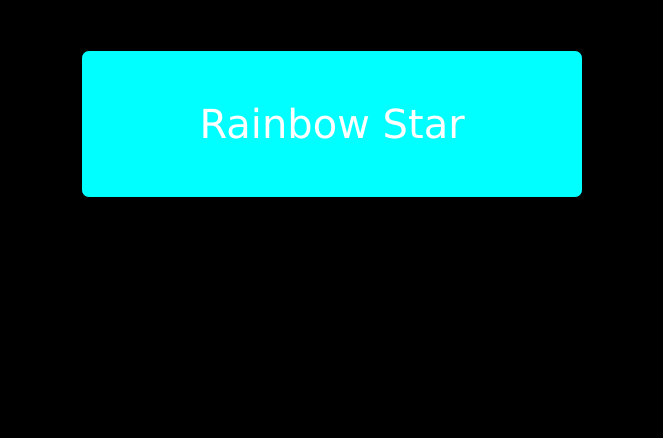
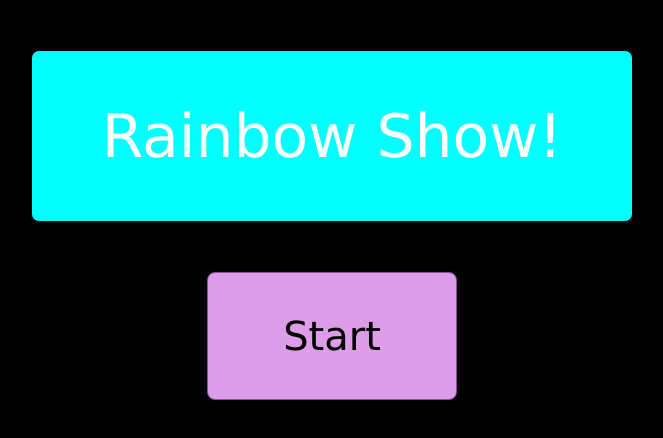
Before and after one commit to lmacoine/colors, a plain HTML site: page index.html in a window 1280 px wide. Shown: the whole page, without its empty margins (308-971 px from the left). Drawn offline with Linux system fonts and the light colour scheme.

Commit message:
change html, css

```diff
--- a/css/styles.css
+++ b/css/styles.css
@@ -4,8 +4,9 @@ body {
 }
 
 .rainbow {
+	display: block;
 	font-family: Verdana, sans-serif;
-	font-size: 40px;
+	font-size: 60px;
 	text-align: center;
 	color: #fff;
 	background-color: cyan;
@@ -13,5 +14,27 @@ body {
 	border-radius: 8px;
 	padding: 50px;
 	margin: 50px auto;
-	width: 400px;
+	width: 500px;
 }
+
+.button {
+	display: block;
+	font-family: Verdana, sans-serif;
+	font-size: 40px;
+	text-align: center;
+	color: black;
+	background-color: #dd9de8;
+	border : 1px solid #8f4a9b;
+	border-radius: 8px;
+	padding: 40px;
+	margin: 40px auto;
+	width: 250px;
+	-webkit-transition-duration: 0.4s;
+    transition-duration: 0.4s;
+}
+
+.button:hover {
+	cursor : pointer;
+	background-color: #8f4a9b;
+	color: #fff;
+}
--- a/index.html
+++ b/index.html
@@ -8,10 +8,12 @@
 </head>
 <body>
 	<div class="rainbow">
-		<span>Rainbow Star</span>
+		<span>Rainbow Show!</span>
 	</div>
-<!-- data-main attribute tells require.js to load scripts/main.js after require.js loads.-->
-<!-- <script data-main="scripts/main" src="scripts/require.js"></script> -->
+	<div>
+		<button type="button" class="button">Start</button>
+	</div>
+
 <script type="text/javascript" src="scripts/common.js"></script>
 </body>
 </html>
--- a/scripts/common.js
+++ b/scripts/common.js
@@ -6,6 +6,7 @@
 
 	var valeur,
 		rainbow,
+		button,
 		colors = ['red', 'orange', 'yellow', 'green', 'blue', 'indigo', 'purple'];
 
 	function colorStart () {
@@ -38,7 +39,7 @@
 		}
 
 	function rainbowStart(){
-		$('.rainbow').click(function(){
+		$('.button').click(function(){
 			// colorStart()
 			// console.log("clique !");
 			colorStart();
@@ -47,6 +48,7 @@
 
 	function initVarJquery(){
 		rainbow = $('.rainbow');
+		button = $('.button');
 	}
 
 	$(document).ready(function () {
```
